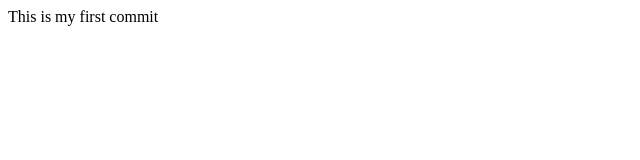
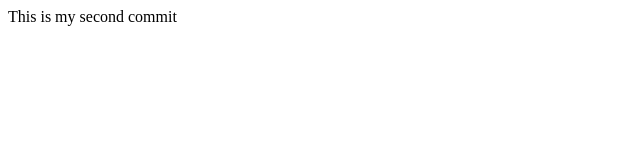
Before and after one commit to maulik1990/training-demo, a plain HTML site: page index.html in a window 1280 px wide. Shown: the full height of the page, 0-640 px from the left. Drawn offline with Linux system fonts and the light colour scheme.

Commit message:
feat(branch-demo): modifiy index.html

```diff
--- a/index.html
+++ b/index.html
@@ -4,7 +4,7 @@
 </head>
 <body class="">
     <div>
-        This is my first commit
+        This is my second commit
     </div>
 </body>
 </html>
```
